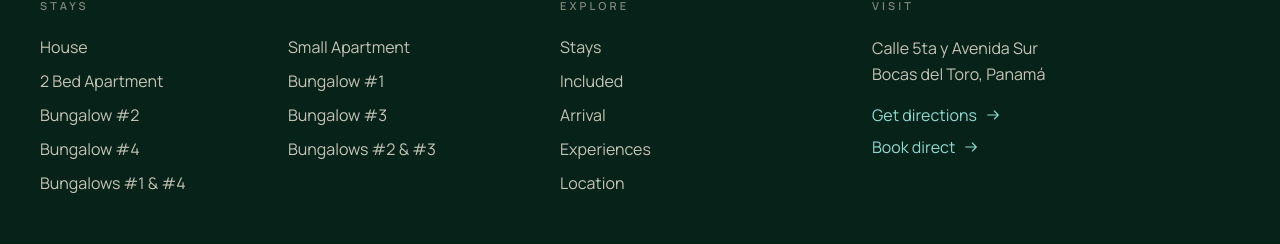
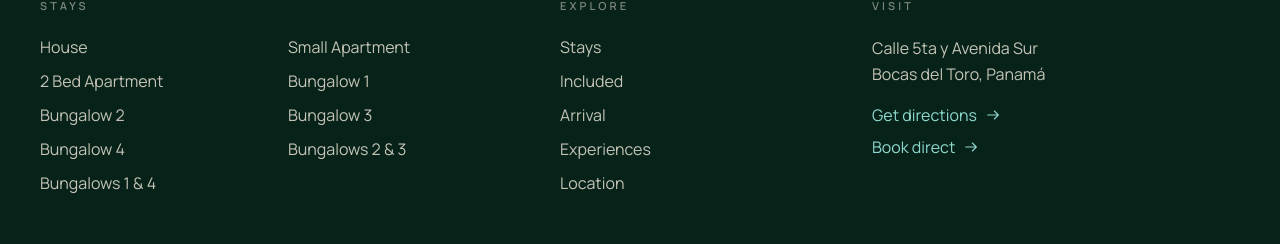
Before and after one commit to ChuBoyax/bocana, a Next.js app: page /stays/house in a window 1280 px wide. Shown: the part 6941-7185 px from the top of the page. Built offline with nearby package versions, Linux system fonts and the light colour scheme.

Commit message:
adjust f

```diff
--- a/src/components/home/stays-rail.tsx
+++ b/src/components/home/stays-rail.tsx
@@ -1,7 +1,7 @@
 "use client";
 
-import { motion, useMotionValue, useMotionValueEvent, useScroll, useTransform, type MotionValue } from "motion/react";
-import { useEffect, useRef, useState } from "react";
+import { motion, useMotionValue, useScroll, useTransform, type MotionValue } from "motion/react";
+import { useEffect, useRef } from "react";
 import { formatPrice, stays, stayFacts, type Stay } from "@/lib/stays";
 import { SiteLink } from "../navigation";
 import { StayMedia } from "../stay-art";
@@ -16,13 +16,8 @@ export function StaysRail() {
   const section = useRef<HTMLElement>(null);
   const track = useRef<HTMLDivElement>(null);
   const distance = useMotionValue(0);
-  const [current, setCurrent] = useState(1);
   const { scrollYProgress } = useScroll({ target: section, offset: ["start start", "end end"] });
   const x = useTransform(() => -scrollYProgress.get() * distance.get());
-
-  useMotionValueEvent(scrollYProgress, "change", (v) => {
-    setCurrent(Math.min(stays.length, Math.floor(v * stays.length) + 1));
-  });
 
   useEffect(() => {
     const trackEl = track.current;
@@ -55,26 +50,15 @@ export function StaysRail() {
       className="relative rounded-t-[40px] bg-jungle text-sand md:h-[calc(100svh+var(--rail-distance,0px))] md:rounded-t-[64px]"
     >
       <div className="flex flex-col justify-center py-24 md:sticky md:top-0 md:h-svh md:overflow-hidden md:py-0">
-        <div className="mb-10 flex flex-col gap-8 px-5 md:mb-12 md:flex-row md:items-end md:justify-between md:px-10">
-          <div>
+        <div className="mb-10 px-5 md:mb-12 md:px-10">
           <SectionLabel index="02" className="text-sand/80">
             Stays
           </SectionLabel>
           <RevealText
             text="Nine hideaways, *one* address."
-              className="font-display mt-6 max-w-3xl text-[clamp(2.6rem,6vw,5.5rem)] leading-[0.95] tracking-tight"
+            className="font-display mt-6 text-[clamp(2.1rem,4.4vw,4.25rem)] leading-[0.95] tracking-tight text-balance md:whitespace-nowrap"
             accentClassName="wonk italic text-lagoon-soft"
           />
-          </div>
-          <div className="hidden w-56 md:block">
-            <div className="font-display flex items-baseline justify-between text-sm">
-              <span className="text-3xl tabular-nums">{String(current).padStart(2, "0")}</span>
-              <span className="text-sand/50">/ {String(stays.length).padStart(2, "0")}</span>
-            </div>
-            <div className="mt-3 h-px bg-sand/20">
-              <motion.div style={{ scaleX: scrollYProgress }} className="h-full origin-left bg-lagoon-soft" />
-            </div>
-          </div>
         </div>
 
         <div className="no-scrollbar snap-x snap-mandatory scroll-px-5 overflow-x-auto md:overflow-visible">
--- a/src/lib/stays.ts
+++ b/src/lib/stays.ts
@@ -132,7 +132,7 @@ const curated: Curated[] = [
   {
     slug: "bungalow-1",
     hostawayId: 561059,
-    label: "Bungalow #1",
+    label: "Bungalow 1",
     name: "Waterfront Bungalow",
     kind: "Bungalow",
     unit: "Bungalow #1",
@@ -145,7 +145,7 @@ const curated: Curated[] = [
   {
     slug: "bungalow-2",
     hostawayId: 561063,
-    label: "Bungalow #2",
+    label: "Bungalow 2",
     name: "Ocean View Bungalow",
     kind: "Bungalow",
     unit: "Bungalow #2",
@@ -158,7 +158,7 @@ const curated: Curated[] = [
   {
     slug: "bungalow-3",
     hostawayId: 561065,
-    label: "Bungalow #3",
+    label: "Bungalow 3",
     name: "Over the Water Bungalow",
     kind: "Bungalow",
     unit: "Bungalow #3",
@@ -171,7 +171,7 @@ const curated: Curated[] = [
   {
     slug: "bungalow-4",
     hostawayId: 564039,
-    label: "Bungalow #4",
+    label: "Bungalow 4",
     name: "Luxury Bungalow on the Water",
     kind: "Bungalow",
     unit: "Bungalow #4",
@@ -184,7 +184,7 @@ const curated: Curated[] = [
   {
     slug: "bungalows-2-and-3",
     hostawayId: 561068,
-    label: "Bungalows #2 & #3",
+    label: "Bungalows 2 & 3",
     name: "Two Tropical Bungalows",
     kind: "Pair",
     unit: "Bungalows #2 & #3",
@@ -197,7 +197,7 @@ const curated: Curated[] = [
   {
     slug: "bungalows-1-and-4",
     hostawayId: 564420,
-    label: "Bungalows #1 & #4",
+    label: "Bungalows 1 & 4",
     name: "Double Waterfront Bungalows",
     kind: "Pair",
     unit: "Bungalows #1 & #4",
```
Lines whose indentation alone changed are shown as unchanged.
